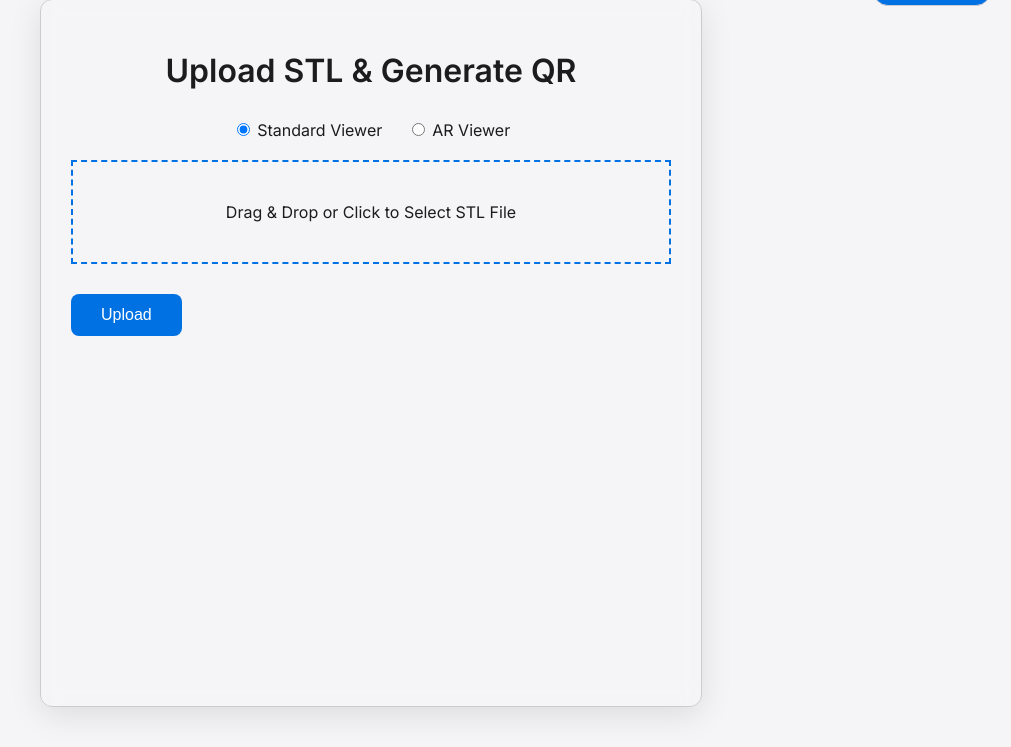
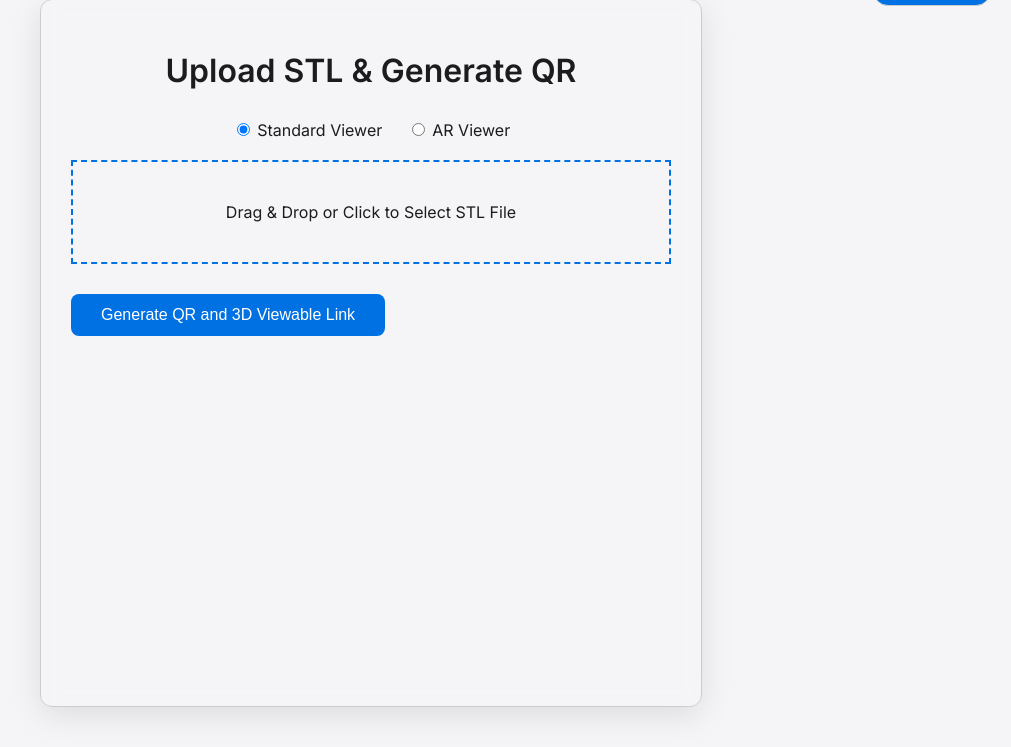
Before and after one commit to raa5/3D-CAD-Viewer, a Flask app: page / in a window 1280 px wide. Shown: the part 49-796 px from the top of the page, without its empty margins (269-1280 px from the left). Run offline with Flask 3, Linux system fonts and the light colour scheme.

Commit message:
Changed naming of upload button

```diff
--- a/templates/upload.html
+++ b/templates/upload.html
@@ -174,7 +174,7 @@
             <div id="drop-area">Drag & Drop or Click to Select STL File
                 <input type="file" id="fileInput" name="file" accept=".stl" required />
             </div>
-            <button type="submit">Upload</button>
+            <button type="submit">Generate QR and 3D Viewable Link</button>
         </form>
 
         <div id="stl-preview"></div>
```
